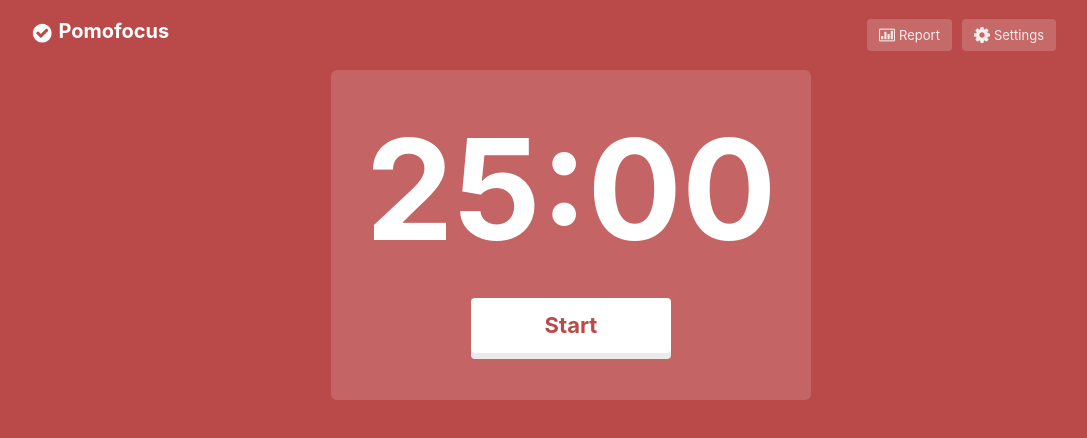
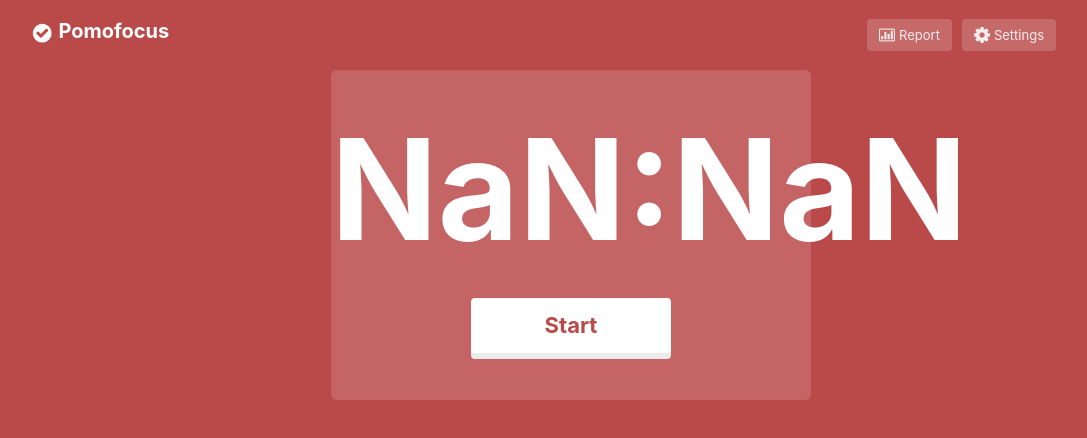
Before and after one commit to AR-public/Pomodoro-App, a React (Create React App) app: page / in a window 1280 px wide. Shown: the top 438 px of the page, without its empty margins (69-1156 px from the left). Built offline with nearby package versions, Linux system fonts and the light colour scheme.

Commit message:
Initialise useEffect hook to render the timer display.

```diff
--- a/src/TimerComponent.jsx
+++ b/src/TimerComponent.jsx
@@ -1,5 +1,4 @@
-import React from "react";
-import { useState } from "react";
+import React, { useEffect, useState, useRef } from "react";
 
 export default function TimerComponent(buttonReadsStart) {
 
@@ -9,44 +8,29 @@ export default function TimerComponent(buttonReadsStart) {
   let startingNumberofMiliseconds = startingNumberofMinutes * 60000
 
   // Initialise States
-  const [totalMinutesRemaining, setTotalMinutesRemaining] = useState(Math.floor(startingNumberofMinutes))
+  let [totalMinutesRemaining, setTotalMinutesRemaining] = useState(startingNumberofMinutes)
+  let [totalSecondsRemaining, setTotalSecondsRemaining] = useState(startingNumberofSeconds)
+  // let [totalMilisecondsRemaining, setTotalMilisecondsRemaining] = useState(startingNumberofMiliseconds)
 
-  const [totalSecondsRemaining, setTotalSecondsRemaining] = useState(startingNumberofSeconds)
+  let totalMilisecondsRemaining = useRef(startingNumberofMiliseconds)
 
   // Pad display digits to always show two numbers
   let numberOfSecondsRemainingToDisplay = String(totalSecondsRemaining).padStart(2, '0')
-
   let numberOfMinutesRemainingToDisplay = String(totalMinutesRemaining).padStart(2, '0')
 
+  // Functions
 
-  // Functions to run every milisecond/second
-
-  function commenceCountdown() { setInterval((startingNumberofMiliseconds--, console.log(startingNumberofMiliseconds)), 1) }
-
-  // This needs a watcher of some kind
-  buttonReadsStart ? clearInterval(commenceCountdown) : commenceCountdown()
+  // useEffect() runs when anything in the DOM re-renders
+  useEffect(() => {
+    const interval = setInterval(() => { (totalMilisecondsRemaining.current = totalMilisecondsRemaining - 1000) }, 1000);
+    setTotalMinutesRemaining(Math.floor(totalMilisecondsRemaining / 60000));
+    setTotalSecondsRemaining(Math.floor(totalMilisecondsRemaining / 1000));
+    return () => clearInterval(interval);
+  }, [totalMilisecondsRemaining, startingNumberofMiliseconds]);
 
   return (
-    <div className="TimerComponent" onClick={() => commenceCountdown()}>
+    <div className="TimerComponent">
       <h1>{numberOfMinutesRemainingToDisplay}:{numberOfSecondsRemainingToDisplay}</h1>
     </div>
   )
 }
-
-// NEXT STEPS - UNDERSTAND HOW TO IMPLEMENT SET_INTERVAL AND UPDATE THE VALUES FOR THE DISPLAY MINUTES AND SECONDS
-
-// LOGIC OF TIMER:
-//
-// 1. Ask user to input an integer (number of minutes)
-
-// 2. Convert the minutes into miliseconds (this is the total time you have to play with)
-
-// 3. Every second, subtract 1000 miliseconds from this total time value
-
-// 4. Every second, divide the total time by 60,000 and round down to the nearest integer to find the TOTAL NUMBER OF MINUTES
-
-// 5. Every second, subtract the total time by (TOTAL NUMBER OF MINUTES * 60,000), divide by 1000 and round down to the nearest integer to find the TOTAL NUMBER OF SECONDS
-
-// 6. Once the TOTAL NUMBER OF MINUTES and TOTAL NUMBER SECONDS = 0, stop the timer
-
-// 7. Every second, render the total number of minutes and seconds
```
